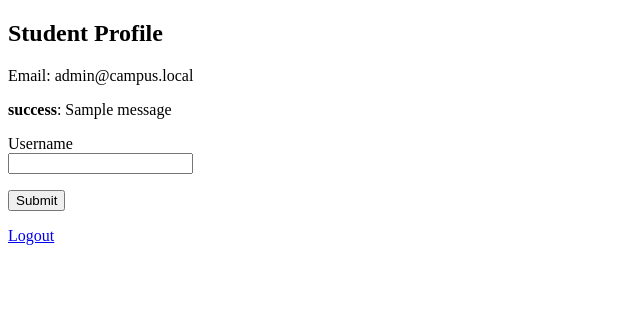
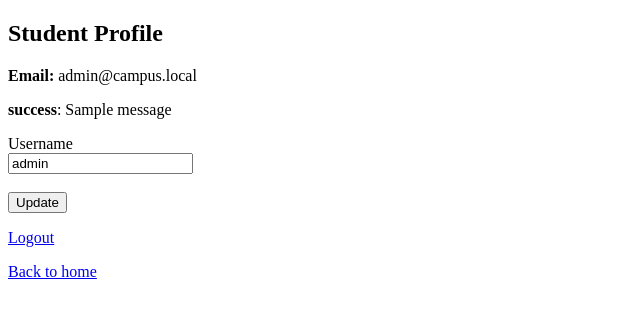
Before and after one commit to coderyn/CampusCare, a Flask app: template website/templates/profile.html in a window 1280 px wide. Shown: the top 318 px of the page, without its empty margins (0-640 px from the left). Run offline with Flask 3, Linux system fonts and the light colour scheme; the template is opened without the code that fills it, so the values that code supplies are empty, except form fields; a user stored in the database is signed in; tables that the repository leaves empty hold one stand-in row (values such as "Sample post"); one stand-in notice (Sample message) is shown; form fields are guessed from the names that the template uses.

Commit message:
Enhance profile.html layout and message display
Updated the profile template to improve formatting and added conditional rendering for messages.

```diff
--- a/website/templates/profile.html
+++ b/website/templates/profile.html
@@ -6,20 +6,24 @@
 </head>
 <body>
   <h2>Student Profile</h2>
-  <p>Email: {{ current_user.email }}</p>
+
+  <p><b>Email:</b> {{ current_user.email }}</p>
 
   {% with messages = get_flashed_messages(with_categories=true) %}
-    {% for category, message in messages %}
-      <p><b>{{ category }}</b>: {{ message }}</p>
-    {% endfor %}
+    {% if messages %}
+      {% for category, message in messages %}
+        <p><b>{{ category }}</b>: {{ message }}</p>
+      {% endfor %}
+    {% endif %}
   {% endwith %}
 
   <form method="POST">
-    {{ form.hidden_tag() }}
-    <p>{{ form.username.label }}<br>{{ form.username() }}</p>
-    <p>{{ form.submit() }}</p>
+    <label>Username</label><br>
+    <input type="text" name="username" value="{{ current_user.username }}" required><br><br>
+    <button type="submit">Update</button>
   </form>
 
-  <p><a href="{{ url_for('auth.logout') }}">Logout</a></p>
+  <p><a href="{{ url_for('logout') }}">Logout</a></p>
+  <p><a href="{{ url_for('home') }}">Back to home</a></p>
 </body>
 </html>
```
